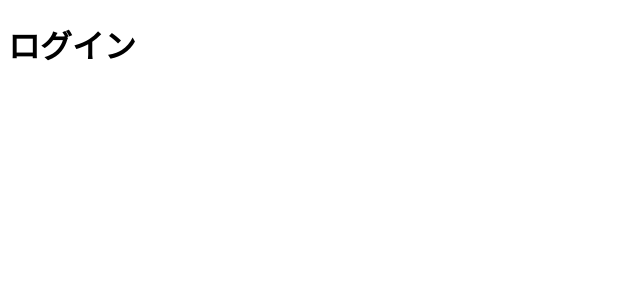
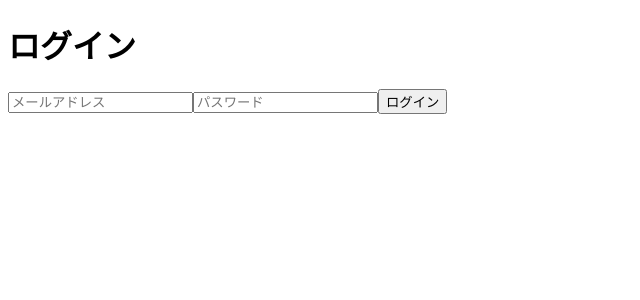
Before and after one commit to jun68ykt/next14-sample, a Next.js app: page /user/login in a window 1280 px wide. Shown: the top 300 px of the page, without its empty margins (0-640 px from the left). Built offline with nearby package versions, Linux system fonts and the light colour scheme.

Commit message:
メールアドレスとパスワードを入力するフォームを追加

```diff
--- a/app/user/login/page.js
+++ b/app/user/login/page.js
@@ -4,6 +4,11 @@ const UserLogin = () => {
   return (
     <div>
       <h1>ログイン</h1>
+      <form>
+        <input type="text" name="email" placeholder="メールアドレス" required/>
+        <input type="text" name="password" placeholder="パスワード" required/>
+        <button>ログイン</button>
+      </form>
     </div>
   )
 }
```
